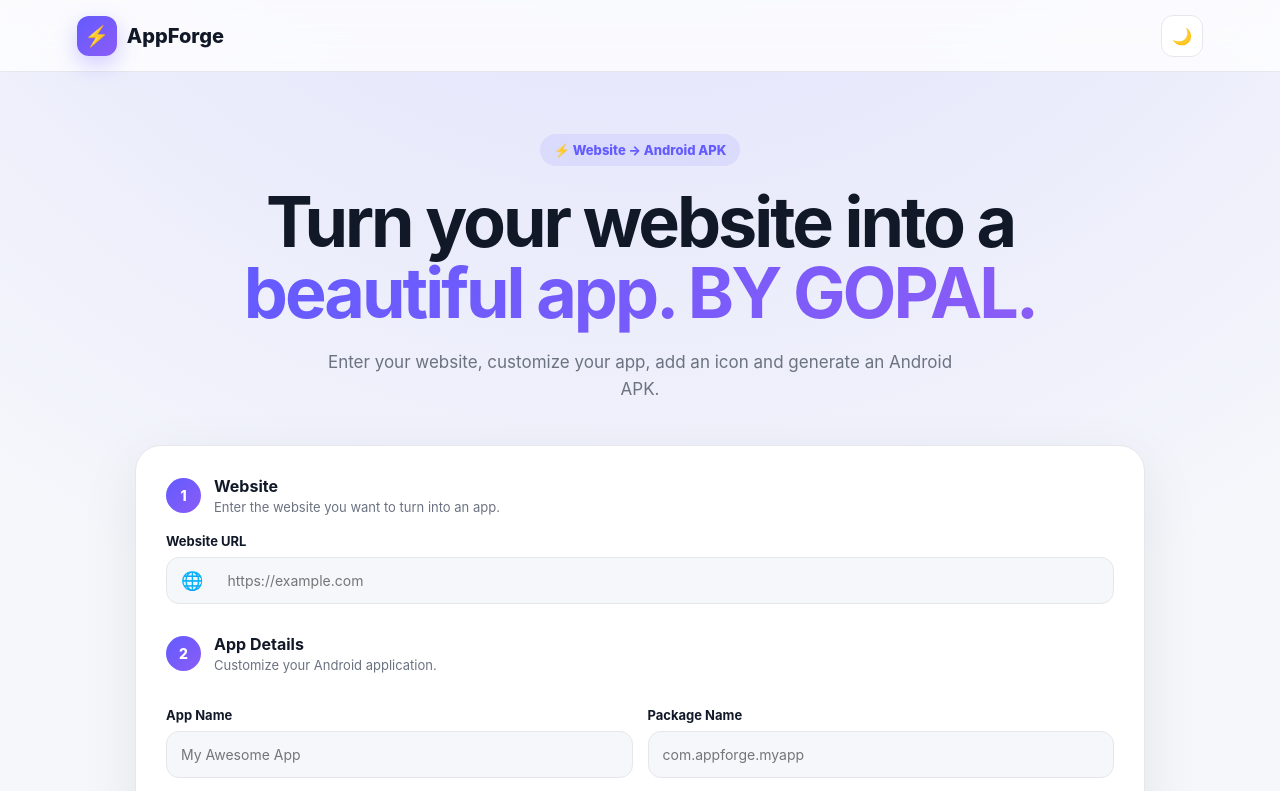
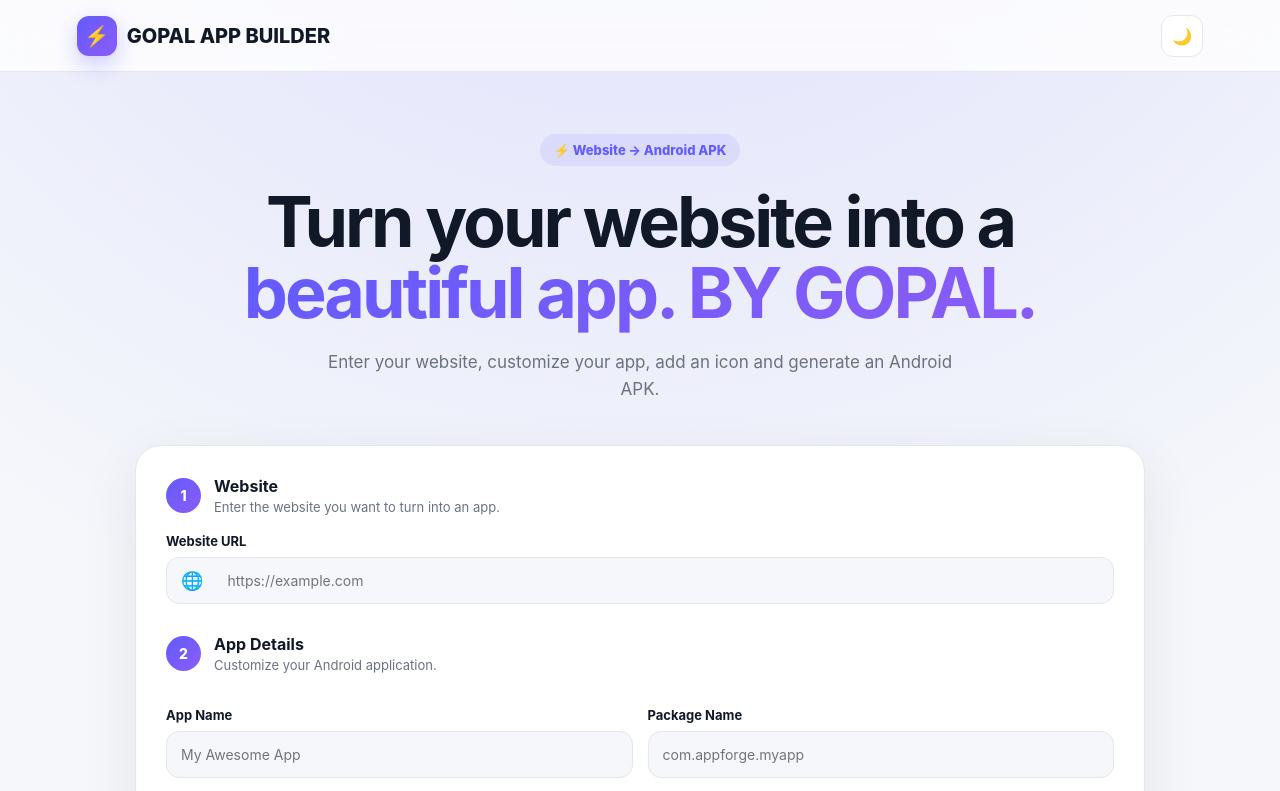
Before and after one commit to gopalbhi999-crypto/gs, a website: page index.html in a window 1280 px wide. Shown: the top 791 px of the page. Drawn offline with Linux system fonts and the light colour scheme.

Commit message:
Update index.html

```diff
--- a/index.html
+++ b/index.html
@@ -885,7 +885,7 @@ textarea{
 
     <div class="logo">
         <div class="logo-icon">⚡</div>
-        <span>AppForge</span>
+        <span>GOPAL APP BUILDER</span>
     </div>
 
     <button
@@ -1928,6 +1928,7 @@ async function buildApp(){
             <small>
                 Deploy your server.js first, then put
                 its public URL in BACKEND_URL.
+                bro site abhi ban rhi hea time lage ga.
             </small>
         `;
 
```
